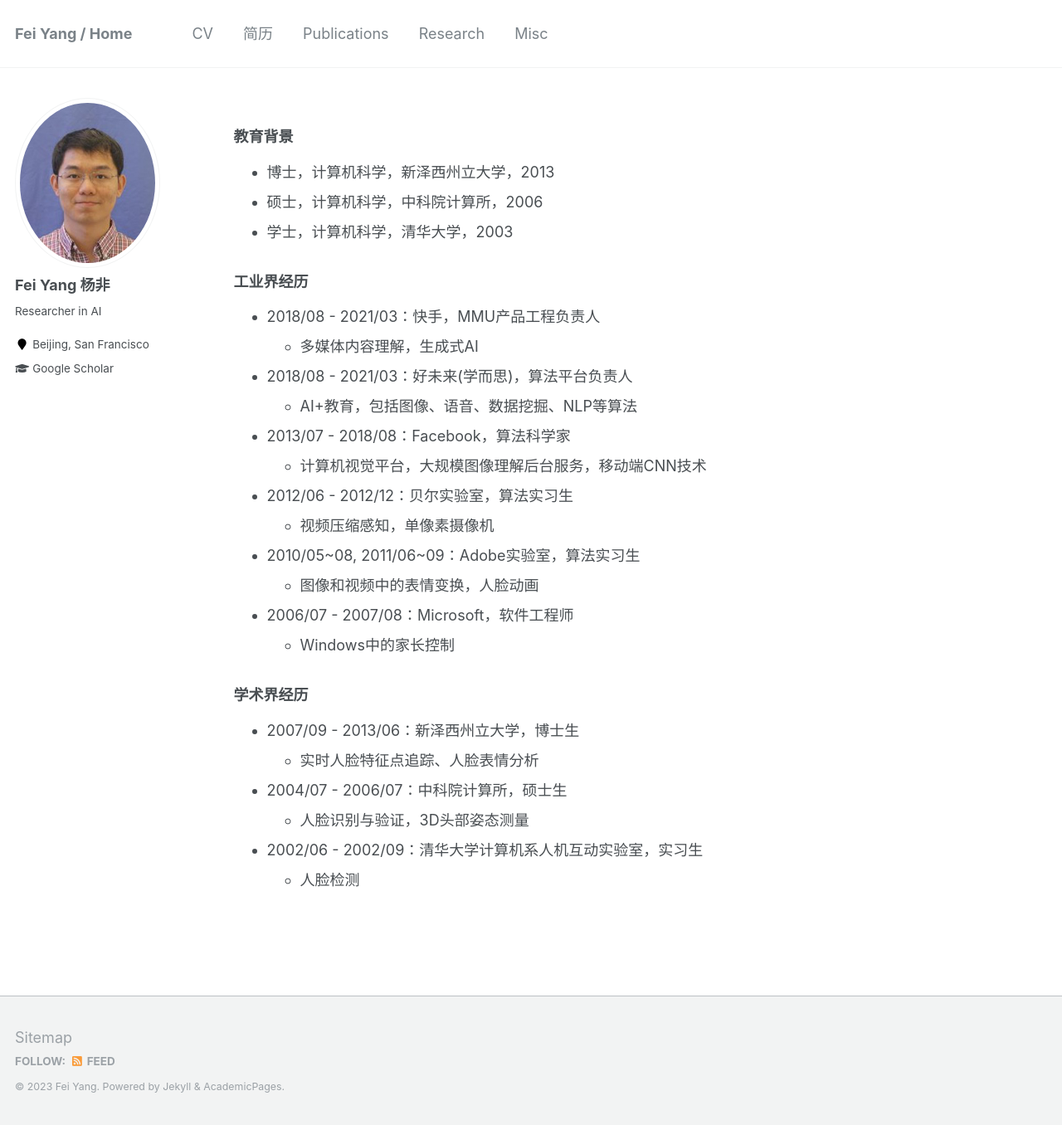
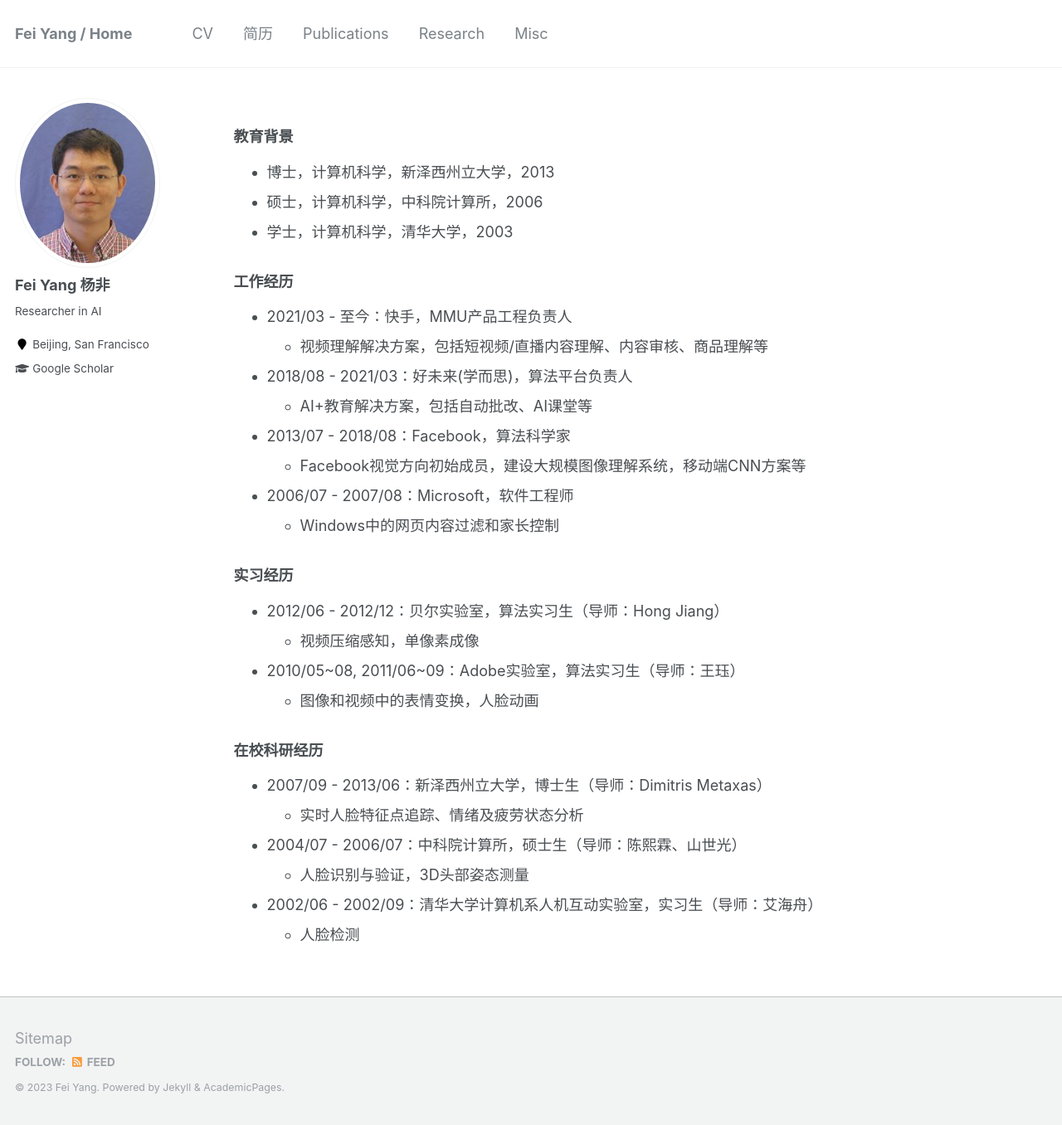
Before and after one commit to yfalan/yfalan.github.io, a Jekyll site: the page built from _pages/cv_cn.md, in a window 1280 px wide and 1356 px high. Shown: the whole window at 83% size. Built offline with Jekyll 4.4.1, drawn with Linux system fonts in a browser that asks for light colours.

Commit message:
cn resume

```diff
--- a/_pages/cv_cn.md
+++ b/_pages/cv_cn.md
@@ -15,33 +15,35 @@ author_profile: true
 * 硕士，计算机科学，中科院计算所，2006
 * 学士，计算机科学，清华大学，2003
 
-### 工业界经历
+### 工作经历
 
-* 2018/08 - 2021/03：快手，MMU产品工程负责人
-  * 多媒体内容理解，生成式AI
+* 2021/03 - 至今：快手，MMU产品工程负责人
+  * 视频理解解决方案，包括短视频/直播内容理解、内容审核、商品理解等
 
 * 2018/08 - 2021/03：好未来(学而思)，算法平台负责人
-  * AI+教育，包括图像、语音、数据挖掘、NLP等算法
+  * AI+教育解决方案，包括自动批改、AI课堂等
 
 * 2013/07 - 2018/08：Facebook，算法科学家
-  * 计算机视觉平台，大规模图像理解后台服务，移动端CNN技术
+  * Facebook视觉方向初始成员，建设大规模图像理解系统，移动端CNN方案等
 
-* 2012/06 - 2012/12：贝尔实验室，算法实习生
-  * 视频压缩感知，单像素摄像机
+* 2006/07 - 2007/08：Microsoft，软件工程师
+  * Windows中的网页内容过滤和家长控制
 
-* 2010/05~08, 2011/06~09：Adobe实验室，算法实习生
+### 实习经历
+
+* 2012/06 - 2012/12：贝尔实验室，算法实习生（导师：Hong Jiang）
+  * 视频压缩感知，单像素成像
+
+* 2010/05~08, 2011/06~09：Adobe实验室，算法实习生（导师：王珏）
   * 图像和视频中的表情变换，人脸动画
 
-* 2006/07 - 2007/08：Microsoft，软件工程师
-  * Windows中的家长控制
+### 在校科研经历
 
-### 学术界经历
+* 2007/09 - 2013/06：新泽西州立大学，博士生（导师：Dimitris Metaxas）
+  * 实时人脸特征点追踪、情绪及疲劳状态分析
 
-* 2007/09 - 2013/06：新泽西州立大学，博士生
-  * 实时人脸特征点追踪、人脸表情分析
-
-* 2004/07 - 2006/07：中科院计算所，硕士生
+* 2004/07 - 2006/07：中科院计算所，硕士生（导师：陈熙霖、山世光）
   * 人脸识别与验证，3D头部姿态测量
 
-* 2002/06 - 2002/09：清华大学计算机系人机互动实验室，实习生
+* 2002/06 - 2002/09：清华大学计算机系人机互动实验室，实习生（导师：艾海舟）
   * 人脸检测
```
